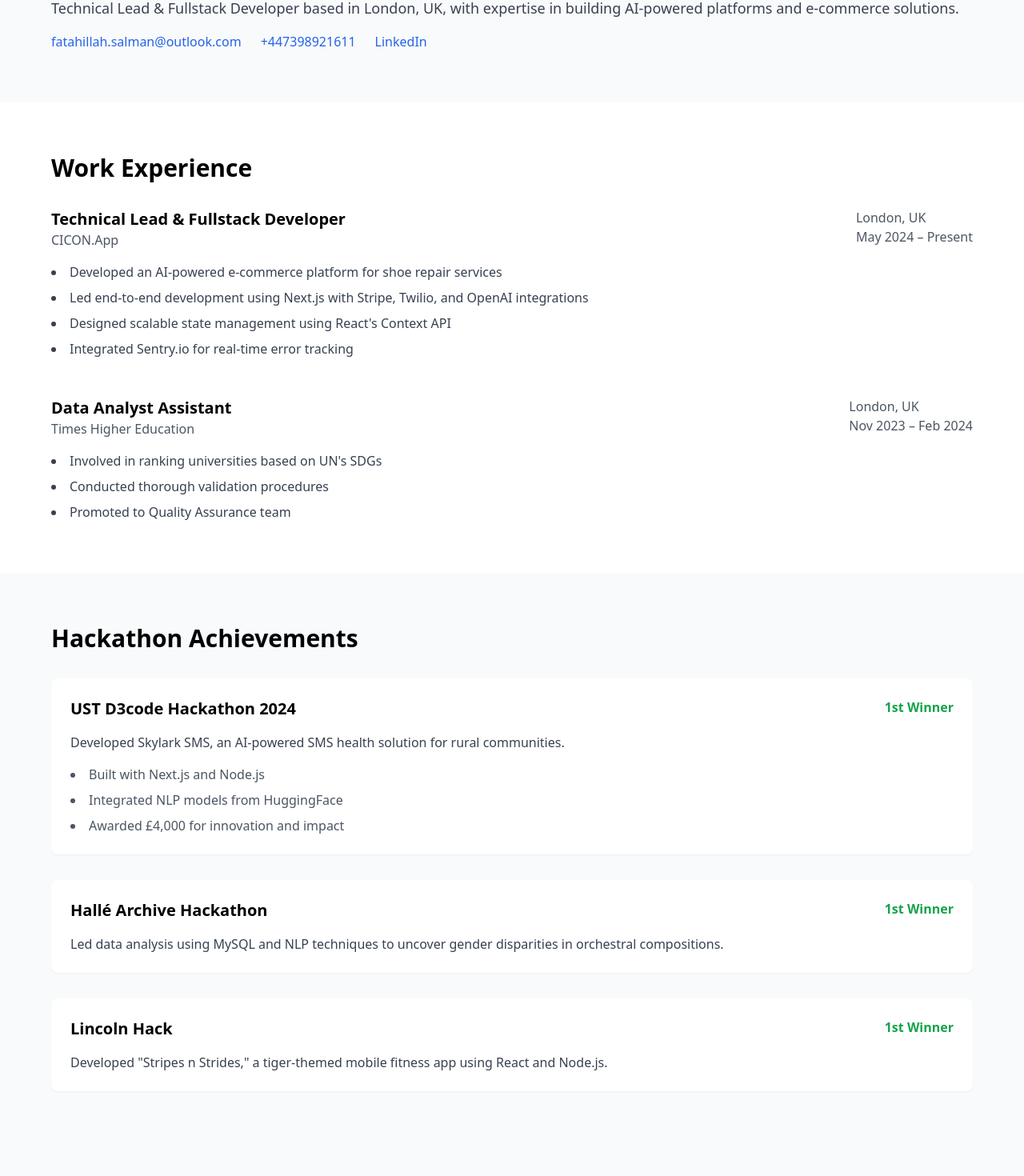
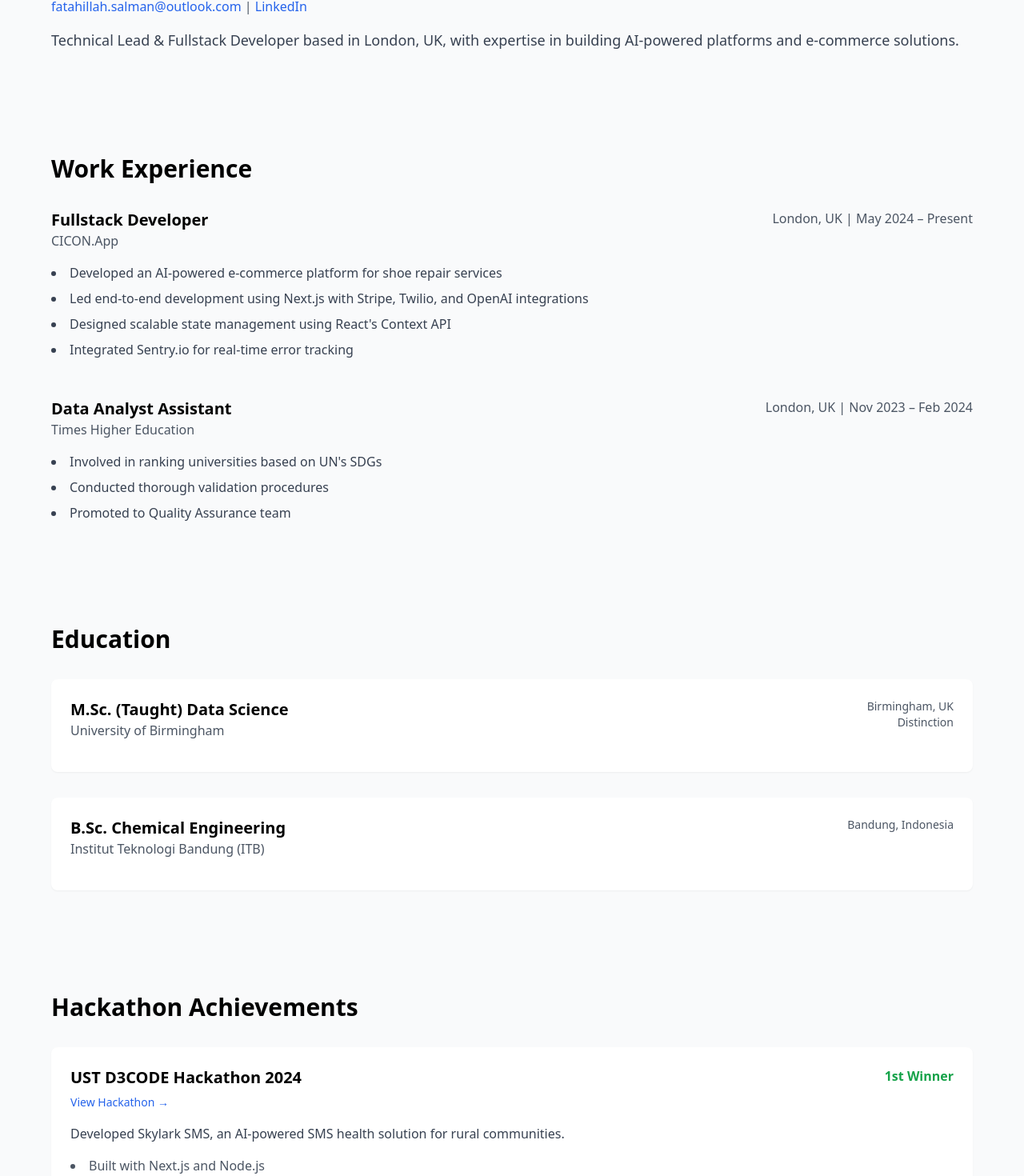
Before and after one commit to salmaniye/salmaniye.github.io, a React (Vite) app: page / in a window 1280 px wide. Shown: the part 236-1706 px from the top of the page at 80% size. Built offline with nearby package versions, Linux system fonts and the light colour scheme.

Commit message:
updated styling

```diff
--- a/src/components/About.tsx
+++ b/src/components/About.tsx
@@ -2,24 +2,22 @@ import React from 'react';
 
 const About: React.FC = () => {
   return (
-    <section id="about" className="py-12 sm:py-16 px-4 bg-gray-50 dark:bg-gray-800 transition-colors">
+    <section id="about" className="py-16 px-4 bg-gray-50 dark:bg-gray-800 transition-colors">
       <div className="max-w-6xl mx-auto">
-        <h2 className="text-2xl sm:text-3xl font-bold mb-6 sm:mb-8 dark:text-white">About Me</h2>
+        <h2 className="text-3xl font-bold mb-8 dark:text-white">About Me</h2>
         <div className="space-y-4">
-          <p className="text-base sm:text-lg text-gray-700 dark:text-gray-300 leading-relaxed">
-            Technical Lead & Fullstack Developer based in London, UK, with expertise in building AI-powered platforms and e-commerce solutions.
-          </p>
-          <div className="flex flex-col sm:flex-row gap-4 sm:gap-6">
+          <p className="text-gray-600 dark:text-gray-400 whitespace-nowrap">
             <a href="mailto:fatahillah.salman@outlook.com" className="text-blue-600 hover:text-blue-800 dark:text-blue-400 dark:hover:text-blue-300">
               fatahillah.salman@outlook.com
             </a>
-            <a href="tel:+447398921611" className="text-blue-600 hover:text-blue-800 dark:text-blue-400 dark:hover:text-blue-300">
-              +447398921611
-            </a>
+            {' | '}
             <a href="https://linkedin.com/in/salman-fatahillah" className="text-blue-600 hover:text-blue-800 dark:text-blue-400 dark:hover:text-blue-300" target="_blank" rel="noopener noreferrer">
               LinkedIn
             </a>
-          </div>
+          </p>
+          <p className="text-lg text-gray-700 dark:text-gray-300 leading-relaxed">
+            Technical Lead & Fullstack Developer based in London, UK, with expertise in building AI-powered platforms and e-commerce solutions.
+          </p>
         </div>
       </div>
     </section>
--- /dev/null
+++ b/src/components/Education.tsx
@@ -0,0 +1,37 @@
+const Education: React.FC = () => {
+  return (
+    <section id="education" className="py-16 px-4 bg-gray-50 dark:bg-gray-800 transition-colors">
+      <div className="max-w-6xl mx-auto">
+        <h2 className="text-3xl font-bold mb-8 dark:text-white">Education</h2>
+        <div className="space-y-8">
+          <div className="bg-white dark:bg-gray-700 p-6 rounded-lg shadow-sm">
+            <div className="flex flex-col sm:flex-row justify-between items-start gap-4 mb-4">
+              <div>
+                <h3 className="text-xl font-semibold dark:text-white">M.Sc. (Taught) Data Science</h3>
+                <p className="text-gray-600 dark:text-gray-400">University of Birmingham</p>
+              </div>
+              <div className="text-gray-600 dark:text-gray-400 text-sm sm:text-right">
+                <p>Birmingham, UK</p>
+                <p>Distinction</p>
+              </div>
+            </div>
+          </div>
+
+          <div className="bg-white dark:bg-gray-700 p-6 rounded-lg shadow-sm">
+            <div className="flex flex-col sm:flex-row justify-between items-start gap-4 mb-4">
+              <div>
+                <h3 className="text-xl font-semibold dark:text-white">B.Sc. Chemical Engineering</h3>
+                <p className="text-gray-600 dark:text-gray-400">Institut Teknologi Bandung (ITB)</p>
+              </div>
+              <div className="text-gray-600 dark:text-gray-400 text-sm sm:text-right">
+                <p>Bandung, Indonesia</p>
+              </div>
+            </div>
+          </div>
+        </div>
+      </div>
+    </section>
+  );
+};
+
+export default Education;
--- a/src/components/Experience.tsx
+++ b/src/components/Experience.tsx
@@ -1,18 +1,17 @@
 const Experience: React.FC = () => {
   return (
-    <section id="experience" className="py-16 px-4 bg-white dark:bg-gray-900 transition-colors">
+    <section id="experience" className="py-16 px-4 bg-gray-50 dark:bg-gray-800 transition-colors">
       <div className="max-w-6xl mx-auto">
         <h2 className="text-3xl font-bold mb-8 dark:text-white">Work Experience</h2>
         <div className="space-y-12">
           <div className="space-y-4">
-            <div className="flex justify-between items-start">
+            <div className="flex flex-col sm:flex-row justify-between items-start gap-2">
               <div>
-                <h3 className="text-xl font-semibold dark:text-white">Technical Lead & Fullstack Developer</h3>
+                <h3 className="text-xl font-semibold dark:text-white">Fullstack Developer</h3>
                 <p className="text-gray-600 dark:text-gray-400">CICON.App</p>
               </div>
-              <div className="text-gray-600 dark:text-gray-400">
-                <p>London, UK</p>
-                <p>May 2024 – Present</p>
+              <div className="text-gray-600 dark:text-gray-400 text-left sm:text-right">
+                <p className="whitespace-nowrap">London, UK | May 2024 – Present</p>
               </div>
             </div>
             <ul className="list-disc list-inside space-y-2 text-gray-700 dark:text-gray-300">
@@ -24,14 +23,13 @@ const Experience: React.FC = () => {
           </div>
 
           <div className="space-y-4">
-            <div className="flex justify-between items-start">
+            <div className="flex flex-col sm:flex-row justify-between items-start gap-2">
               <div>
                 <h3 className="text-xl font-semibold dark:text-white">Data Analyst Assistant</h3>
                 <p className="text-gray-600 dark:text-gray-400">Times Higher Education</p>
               </div>
-              <div className="text-gray-600 dark:text-gray-400">
-                <p>London, UK</p>
-                <p>Nov 2023 – Feb 2024</p>
+              <div className="text-gray-600 dark:text-gray-400 text-left sm:text-right">
+                <p className="whitespace-nowrap">London, UK | Nov 2023 – Feb 2024</p>
               </div>
             </div>
             <ul className="list-disc list-inside space-y-2 text-gray-700 dark:text-gray-300">
--- a/src/components/Hackathons.tsx
+++ b/src/components/Hackathons.tsx
@@ -6,8 +6,18 @@ const Hackathons: React.FC = () => {
         <div className="space-y-8">
           <div className="bg-white dark:bg-gray-700 p-6 rounded-lg shadow-sm">
             <div className="flex justify-between items-start mb-4">
-              <h3 className="text-xl font-semibold dark:text-white">UST D3code Hackathon 2024</h3>
-              <span className="text-green-600 dark:text-green-400 font-semibold">1st Winner</span>
+              <div>
+                <h3 className="text-xl font-semibold dark:text-white mb-1">UST D3CODE Hackathon 2024</h3>
+                <a
+                  href="https://www.hackerearth.com/challenges/hackathon/ust-d3code-hackathon24-uk/"
+                  target="_blank"
+                  rel="noopener noreferrer"
+                  className="text-blue-600 hover:text-blue-800 dark:text-blue-400 text-sm"
+                >
+                  View Hackathon →
+                </a>
+              </div>
+              <span className="text-green-600 dark:text-green-400 font-semibold whitespace-nowrap ml-4">1st Winner</span>
             </div>
             <p className="text-gray-700 dark:text-gray-300 mb-4">Developed Skylark SMS, an AI-powered SMS health solution for rural communities.</p>
             <ul className="list-disc list-inside text-gray-600 dark:text-gray-400 space-y-2">
@@ -20,15 +30,25 @@ const Hackathons: React.FC = () => {
           <div className="bg-white dark:bg-gray-700 p-6 rounded-lg shadow-sm">
             <div className="flex justify-between items-start mb-4">
               <h3 className="text-xl font-semibold dark:text-white">Hallé Archive Hackathon</h3>
-              <span className="text-green-600 dark:text-green-400 font-semibold">1st Winner</span>
+              <span className="text-green-600 dark:text-green-400 font-semibold whitespace-nowrap ml-4">1st Winner</span>
             </div>
             <p className="text-gray-700 dark:text-gray-300">Led data analysis using MySQL and NLP techniques to uncover gender disparities in orchestral compositions.</p>
           </div>
 
           <div className="bg-white dark:bg-gray-700 p-6 rounded-lg shadow-sm">
             <div className="flex justify-between items-start mb-4">
-              <h3 className="text-xl font-semibold dark:text-white">Lincoln Hack</h3>
-              <span className="text-green-600 dark:text-green-400 font-semibold">1st Winner</span>
+              <div>
+                <h3 className="text-xl font-semibold dark:text-white mb-1">Lincoln Hack</h3>
+                <a
+                  href="https://2024.lincolnhack.org/winners/index.html"
+                  target="_blank"
+                  rel="noopener noreferrer"
+                  className="text-blue-600 hover:text-blue-800 dark:text-blue-400 text-sm"
+                >
+                  View Winners →
+                </a>
+              </div>
+              <span className="text-green-600 dark:text-green-400 font-semibold whitespace-nowrap ml-4">1st Winner</span>
             </div>
             <p className="text-gray-700 dark:text-gray-300">Developed "Stripes n Strides," a tiger-themed mobile fitness app using React and Node.js.</p>
           </div>
--- a/src/pages/Home.tsx
+++ b/src/pages/Home.tsx
@@ -1,5 +1,6 @@
 import About from '../components/About'
 import Experience from '../components/Experience'
+import Education from '../components/Education'
 import Hackathons from '../components/Hackathons'
 import Skills from '../components/Skills'
 
@@ -8,6 +9,7 @@ function Home() {
     <main>
       <About />
       <Experience />
+      <Education />
       <Hackathons />
       <Skills />
     </main>
```
